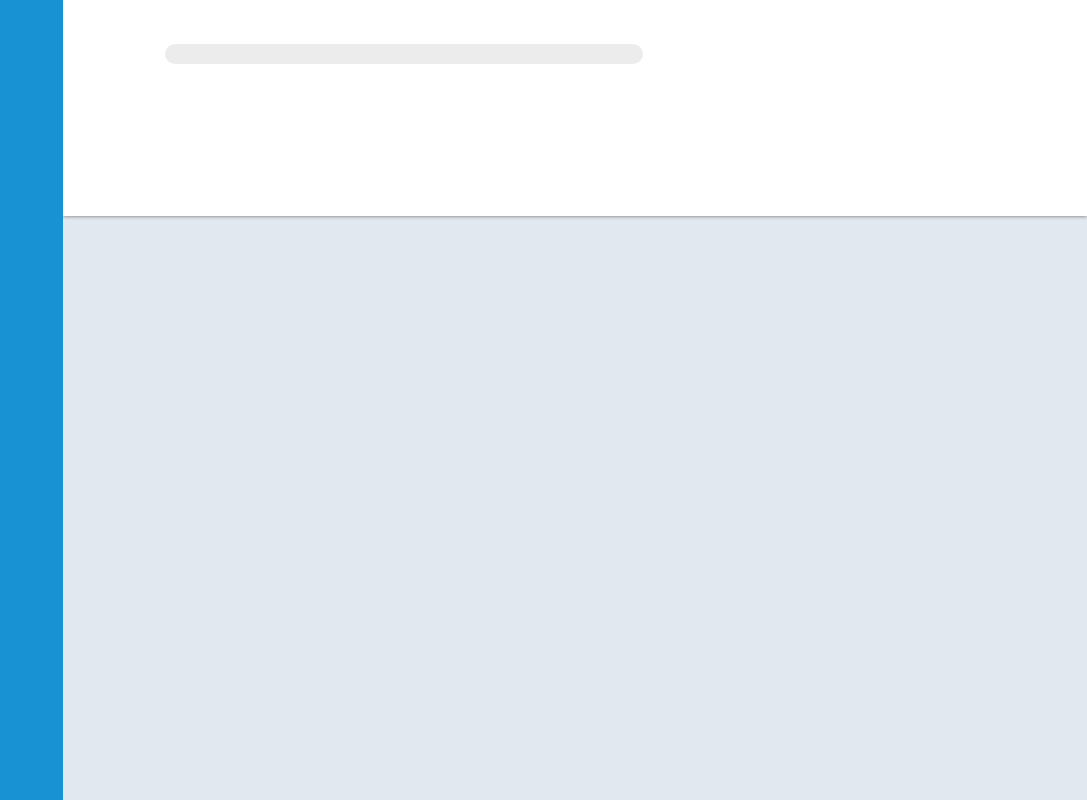
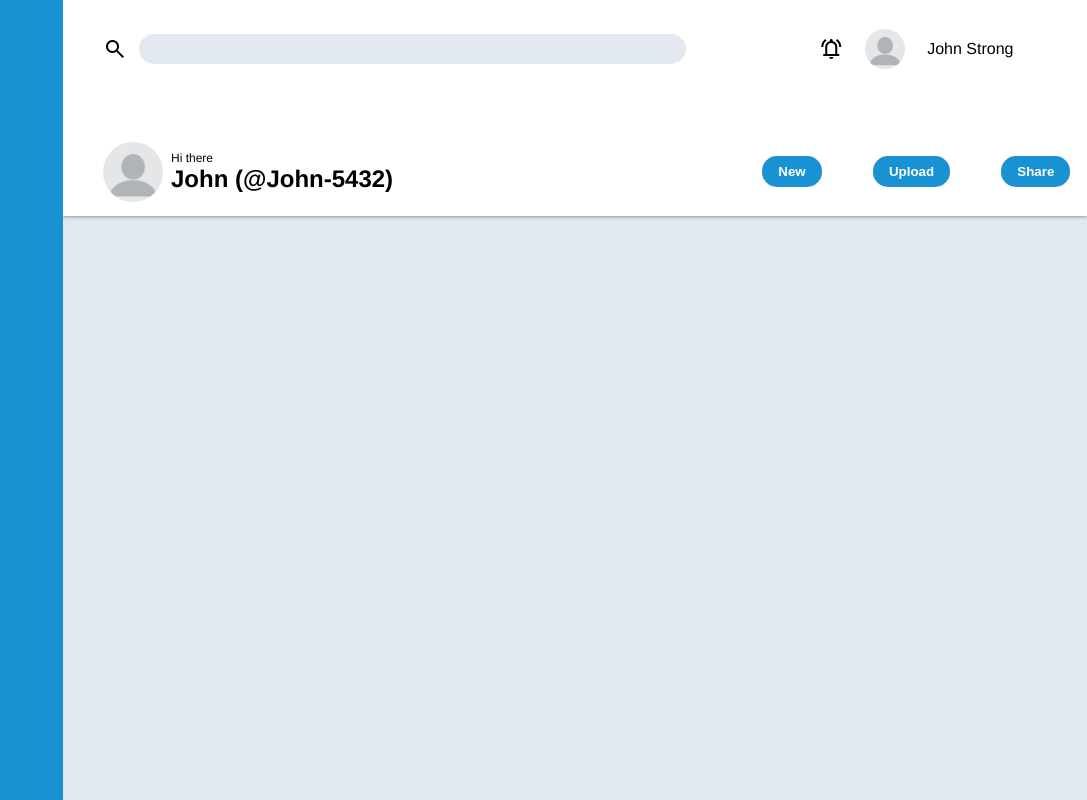
Before and after one commit to peterzaz1/admin-dashboard, a plain HTML site: page index.html in a window 1280 px wide. Shown: the whole page, without its empty margins (193-1280 px from the left). Drawn offline with nearby package versions, Linux system fonts and the light colour scheme.

Commit message:
header is done

```diff
--- a/index.html
+++ b/index.html
@@ -5,12 +5,44 @@
     <meta name="viewport" content="width=device-width, initial-scale=1.0" />
     <title>Admin Dashboard</title>
     <link rel="stylesheet" href="style.css" />
+    <link
+      rel="stylesheet"
+      href="https://fonts.googleapis.com/css2?family=Material+Symbols+Outlined:opsz,wght,FILL,GRAD@24,400,0,0" />
   </head>
   <body>
     <div class="container">
       <div class="sidebar"></div>
       <div class="header">
-        <input type="text" name="search" id="search" />
+        <div class="top-header">
+          <div class="top-left">
+            <span class="material-symbols-outlined icon"> search </span>
+            <input type="text" name="search" id="search" />
+          </div>
+          <div class="top-right">
+            <span class="icon material-symbols-outlined">
+              notifications_active
+            </span>
+            <img
+              class="profile-pic-small"
+              src="profile-pic.png"
+              alt="profile pic" />
+            <p>John Strong</p>
+          </div>
+        </div>
+        <div class="bottom-header">
+          <div class="bottom-left">
+            <img class="profile-pic-big" src="profile-pic.png" alt="profile" />
+            <div style="margin-left: 8px">
+              <p>Hi there</p>
+              <h1>John (@John-5432)</h1>
+            </div>
+          </div>
+          <div class="bottom-right">
+            <button>New</button>
+            <button>Upload</button>
+            <button>Share</button>
+          </div>
+        </div>
       </div>
       <div class="main"></div>
       <div class="side-contant"></div>
--- a/style.css
+++ b/style.css
@@ -1,6 +1,7 @@
 * {
   margin: 0;
   padding: 0;
+  box-sizing: border-box;
 }
 
 body {
@@ -24,18 +25,84 @@ body {
   box-shadow: 0px 0px 4px rgb(104, 104, 104);
   z-index: -1;
   grid-template-columns: 2fr 1fr;
-  grid-template-rows: 1fr 1fr;
+}
+
+.top-header {
+  grid-column: span 2;
+  display: grid;
+  grid-template-columns: 2fr 1fr;
   align-items: center;
-  justify-items: center;
+}
+
+.top-left {
+  margin-left: 40px;
 }
 
 #search {
-  grid-column: 1 / 2;
-  width: 70%;
-  height: 20px;
+  width: 85%;
+  height: 30px;
   border: none;
-  background-color: rgb(236, 236, 236);
-  border-radius: 10px;
+  background-color: #e2e8f0;
+  border-radius: 20px;
+  margin-left: 8px;
+}
+
+.icon {
+  vertical-align: middle;
+}
+
+.top-right {
+  display: flex;
+  align-items: center;
+  justify-content: center;
+  gap: 22px;
+}
+
+.profile-pic-small {
+  border-radius: 100px;
+  width: 40px;
+  height: 40px;
+}
+
+.profile-pic-big {
+  border-radius: 100px;
+  width: 60px;
+  height: 60px;
+}
+
+.bottom-header {
+  grid-column: span 2;
+  display: grid;
+  grid-template-columns: 2fr 1fr;
+  align-items: center;
+}
+
+.bottom-left {
+  grid-row: 2;
+  grid-column: 1;
+  display: flex;
+  align-items: center;
+  font-size: 12px;
+  margin-left: 40px;
+}
+
+.bottom-right {
+  grid-row: 2;
+  grid-column: 2;
+  display: flex;
+  align-content: center;
+  justify-content: space-around;
+  gap: 18px;
+}
+
+.bottom-right button {
+  background-color: #1992d4;
+  border: none;
+  color: #ffffff;
+  font-weight: bold;
+  font-family: sans-serif;
+  border-radius: 15px;
+  padding: 8px 16px;
 }
 
 .sidebar {
```
Also changed, not shown: profile-pic.png (added).
